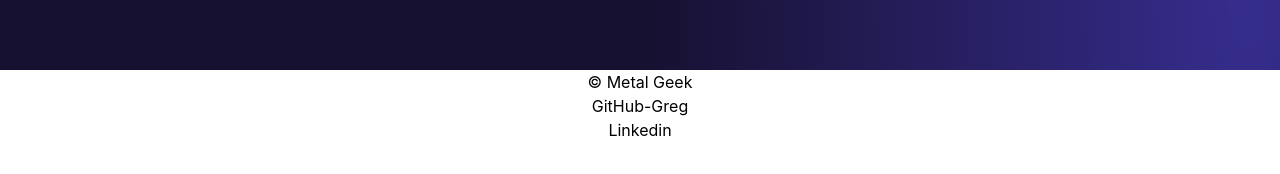
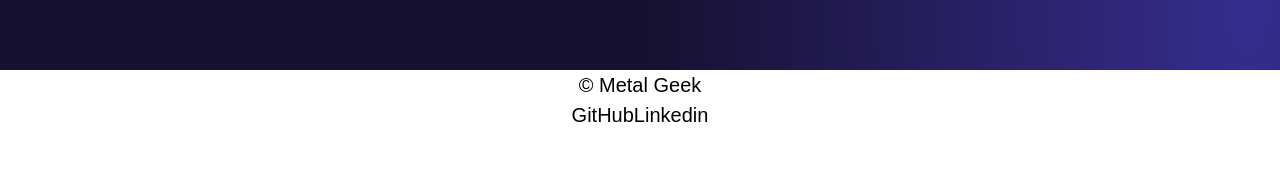
Before and after one commit to swanmac/Metal_Geek, a React (Create React App) app in the folder metal-geek/: page / in a window 1280 px wide. Shown: the part 498-672 px from the top of the page. Built offline with nearby package versions, Linux system fonts and the light colour scheme.

Commit message:
added styling to footer

```diff
--- a/metal-geek/src/App.css
+++ b/metal-geek/src/App.css
@@ -54,7 +54,14 @@
   align-content: space-around;
 }
 
-
+.footer {
+  display: flex;
+  flex-direction: row;
+  justify-content: space-around;
+  height:20px;
+  font-size: 20px;
+  font-family: 'Hanken Grotesk', sans-serif;
+}
 
 .App-link {
   color: #61dafb;
--- a/metal-geek/src/components/Footer.jsx
+++ b/metal-geek/src/components/Footer.jsx
@@ -5,10 +5,8 @@ export default function Footer () {
             <p>© Metal Geek</p>
             </div>
             <div className="footer">
-            <p className="color1"></p>
-            <p> <a href="https://github.com/swanmac" target=" _blank" rel="noopener noreferrer">GitHub-Greg</a></p>
+            <p> <a href="https://github.com/swanmac" target=" _blank" rel="noopener noreferrer">GitHub</a></p>
 
-            <p className="color2"></p>
             <p> <a href="https://www.linkedin.com/in/gregoryswan/" target=" _blank" rel="noopener noreferrer">Linkedin</a></p>
         </div>
         </div>
```
